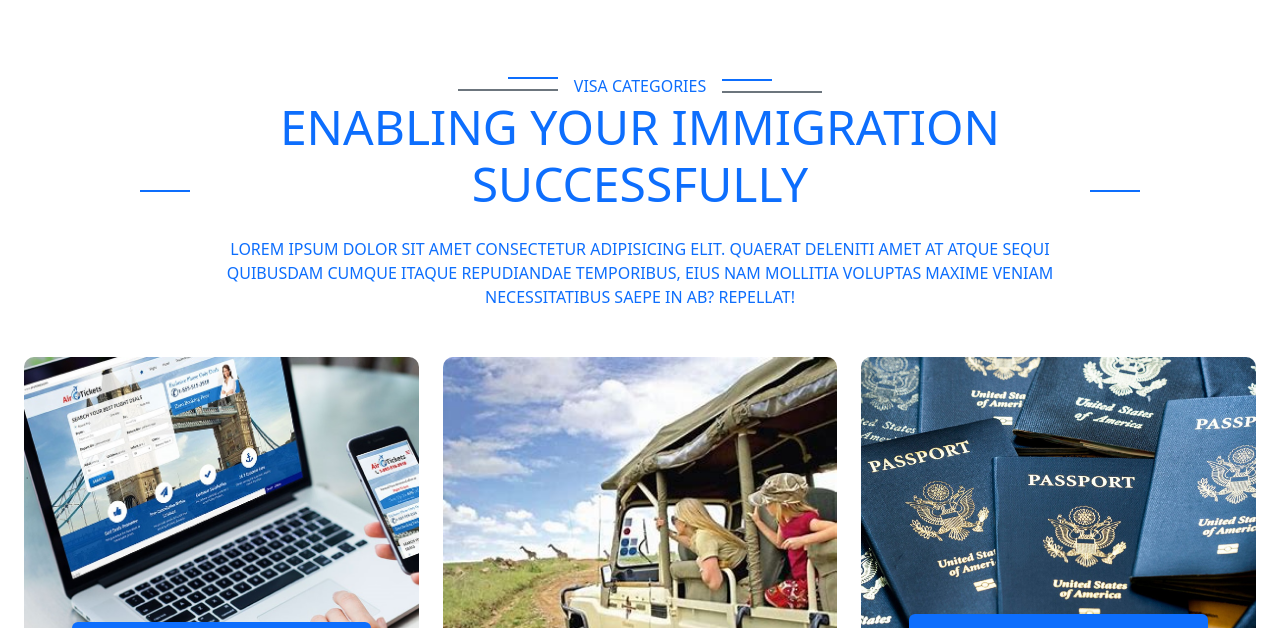
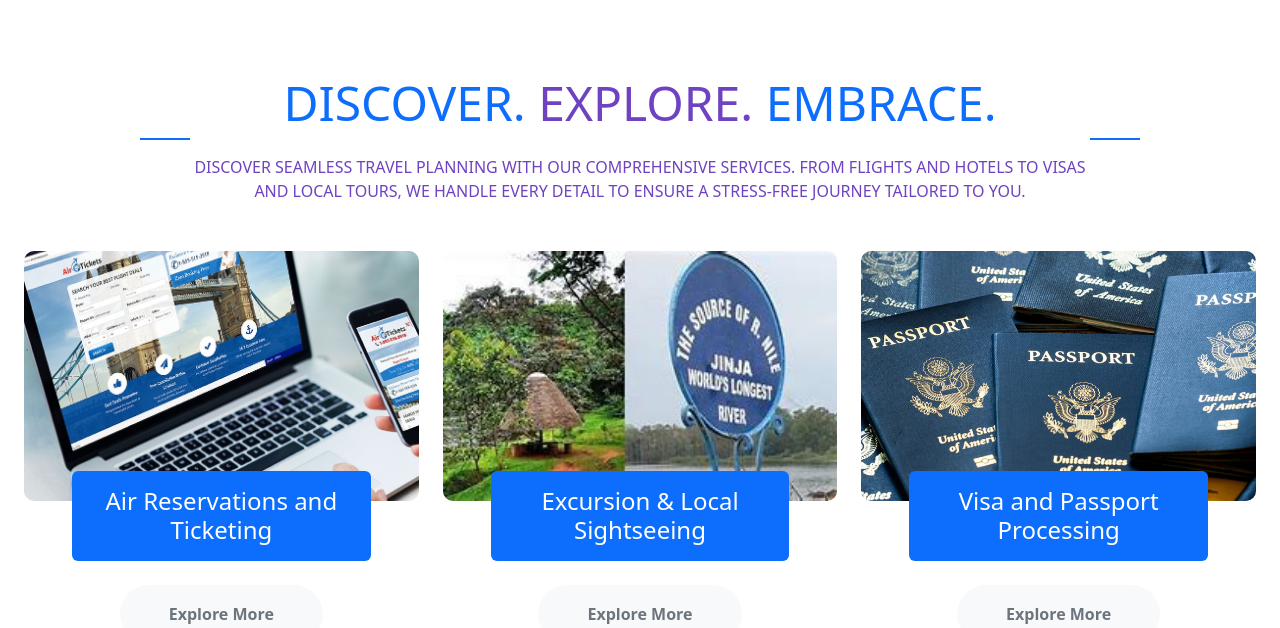
Before and after one commit to kasasa22/Pleasure-Safari-Tours, a React (Vite) app: page /services in a window 1280 px wide. Shown: the part 324-952 px from the top of the page. Built offline with nearby package versions, Linux system fonts and the light colour scheme.

Commit message:
services-page

```diff
--- a/src/pages/Services.jsx
+++ b/src/pages/Services.jsx
@@ -12,7 +12,7 @@ import serviceImg5 from '../assets/img/service-5.jpeg';
 import serviceImg6 from '../assets/img/service-6.jpeg';
 import serviceImg7 from '../assets/img/service-7.jpeg';
 import serviceImg8 from '../assets/img/service-8.jpeg';
-
+import serviceImg9 from '../assets/img/service-9.jpeg';
 import Header from '../components/Header';
 
 const ServiceCard = ({ delay, image, title, description }) => (
@@ -20,7 +20,7 @@ const ServiceCard = ({ delay, image, title, description }) => (
     <div className="service-item">
       <div className="service-inner">
         <div className="service-img">
-          <img src={image} className="img-fluid w-100 rounded" alt="Image" />
+          <img src={image} className="img-fluid fixed-size rounded" alt="Image" />
         </div>
         <div className="service-title">
           <div className="service-title-name">
@@ -33,7 +33,7 @@ const ServiceCard = ({ delay, image, title, description }) => (
             <a href="#"><h4 className="text-white mb-4 py-3">{title}</h4></a>
             <div className="px-4">
               <p className="mb-4">{description}</p>
-              <a className="btn btn-primary border-secondary rounded-pill text-white py-3 px-5" href="#">Explore More</a>
+              <a className="btn  border-secondary rounded-pill text-white py-3 px-5" href="#">Explore More</a>
             </div>
           </div>
         </div>
@@ -51,10 +51,10 @@ const Services = () => {
       description: 'We provide seamless air reservations and ticketing services to ensure a hassle-free journey. From selecting the best flights to booking your tickets, we manage everything for you.',
     },
     {
-      delay: 0.3,
-      image: serviceImg2,
-      title: 'Tour Packages',
-      description: 'Explore the world with our curated tour packages. Whether you seek adventure, relaxation, or cultural immersion, we have the perfect package tailored to your preferences.',
+      delay: 0.5,
+      image: serviceImg8,
+      title: 'Excursion & Local Sightseeing',
+      description: 'Discover the local culture and attractions with our excursion and sightseeing tours. We provide guided tours to the most popular and hidden gems of your destination.',
     },
     {
       delay: 0.5,
@@ -86,20 +86,21 @@ const Services = () => {
       title: 'Cruise Bookings',
       description: 'Sail the seas with our cruise booking services. Choose from a variety of luxurious cruises that offer breathtaking views, entertainment, and relaxation on the open waters.',
     },
+
+
     {
-      delay: 0.5,
-      image: serviceImg8,
-      title: 'Excursion & Local Sightseeing',
-      description: 'Discover the local culture and attractions with our excursion and sightseeing tours. We provide guided tours to the most popular and hidden gems of your destination.',
+      delay: 0.3,
+      image: serviceImg2,
+      title: 'Tour Packages',
+      description: 'Explore the world with our curated tour packages. Whether you seek adventure, relaxation, or cultural immersion, we have the perfect package tailored to your preferences.',
     },
     {
       delay: 0.5,
-      image: serviceImg3,
+      image: serviceImg9,
       title: 'Business Tours',
       description: 'Optimize your business travel with our comprehensive business tour services. We handle all the logistics, ensuring your focus remains on your professional engagements.',
     },
   ];
-
 
   return (
     <div>
@@ -107,11 +108,11 @@ const Services = () => {
       <div className="container-fluid service overflow-hidden py-5">
         <div className="container py-5">
           <div className="section-title text-center mb-5 wow fadeInUp" data-wow-delay="0.1s">
-            <div className="sub-style">
-              <h5 className="sub-title text-primary px-3">Visa Categories</h5>
-            </div>
-            <h1 className="display-5 mb-4">Enabling Your Immigration Successfully</h1>
-            <p className="mb-0">Lorem ipsum dolor sit amet consectetur adipisicing elit. Quaerat deleniti amet at atque sequi quibusdam cumque itaque repudiandae temporibus, eius nam mollitia voluptas maxime veniam necessitatibus saepe in ab? Repellat!</p>
+            {/* <div className="sub-style">
+              <h5 className="sub-title text-primary px-3">Our Services</h5>
+            </div> */}
+            <h1 className="display-5 mb-4">Discover. <span className="text-purple">Explore.</span> Embrace.</h1>
+            <p className="mb-0 text-purple">Discover seamless travel planning with our comprehensive services. From flights and hotels to visas and local tours, we handle every detail to ensure a stress-free journey tailored to you.</p>
           </div>
           <div className="row g-4">
             {services.map((service, index) => (
--- a/src/style.css
+++ b/src/style.css
@@ -103,6 +103,12 @@ padd{
     padding-top: 50px;
     padding-bottom: 20px;
 }
+.img-fluid.fixed-size {
+    width: 100%; /* Make the image take up the full width of its container */
+    height: 250px; /* Set a fixed height */
+    object-fit: cover; /* Ensure the image covers the area without distortion */
+  }
+
 
 .section-title::before {
     content: "";
```
Also changed, not shown: src/assets/img/service-9.jpeg (added).
